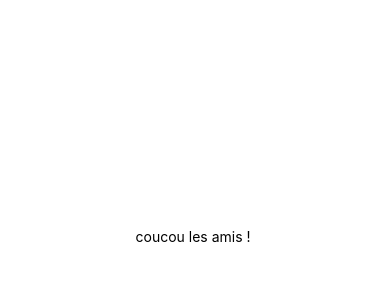
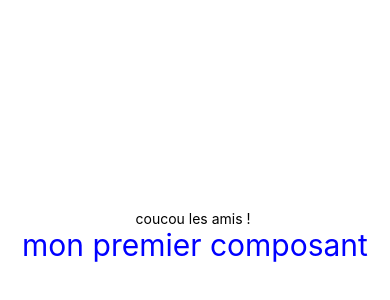
Before and after one commit to webdevproformation/react-h3-octoble-2023, a React Native app in the folder jour2-tp/: screen / in a window 390 px wide. Shown: the part 186-486 px from the top of the page. Built offline with nearby package versions, Linux system fonts and the light colour scheme.

Commit message:
premier composant

```diff
--- a/jour2-tp/App.js
+++ b/jour2-tp/App.js
@@ -1,10 +1,12 @@
 import { StatusBar } from 'expo-status-bar';
 import { StyleSheet, Text, View } from 'react-native';
+import Premier from './composants/Premier';
 
 export default function App() {
   return (
     <View style={styles.container}>
       <Text>coucou les amis ! </Text>
+      <Premier />
       <StatusBar style="auto" />
     </View>
   );
--- /dev/null
+++ b/jour2-tp/composants/Premier.jsx
@@ -0,0 +1,13 @@
+import { Text } from "react-native"
+
+function Premier() {
+    return ( <Text style={{ color : 'blue' , fontSize : 30 }}>mon premier composant</Text> );
+}
+
+export default Premier;
+
+// cas pratique :
+// créer le composant Exo1
+// dans ce composant vous allez afficher un bouton qui a le texte "je suis un bouton" et qui a un fond rose
+
+// afficher ce bouton en dessous du text "mon premier composant "
```
Also changed, not shown: 2 other files (tests, documents, lock files or other folders).
